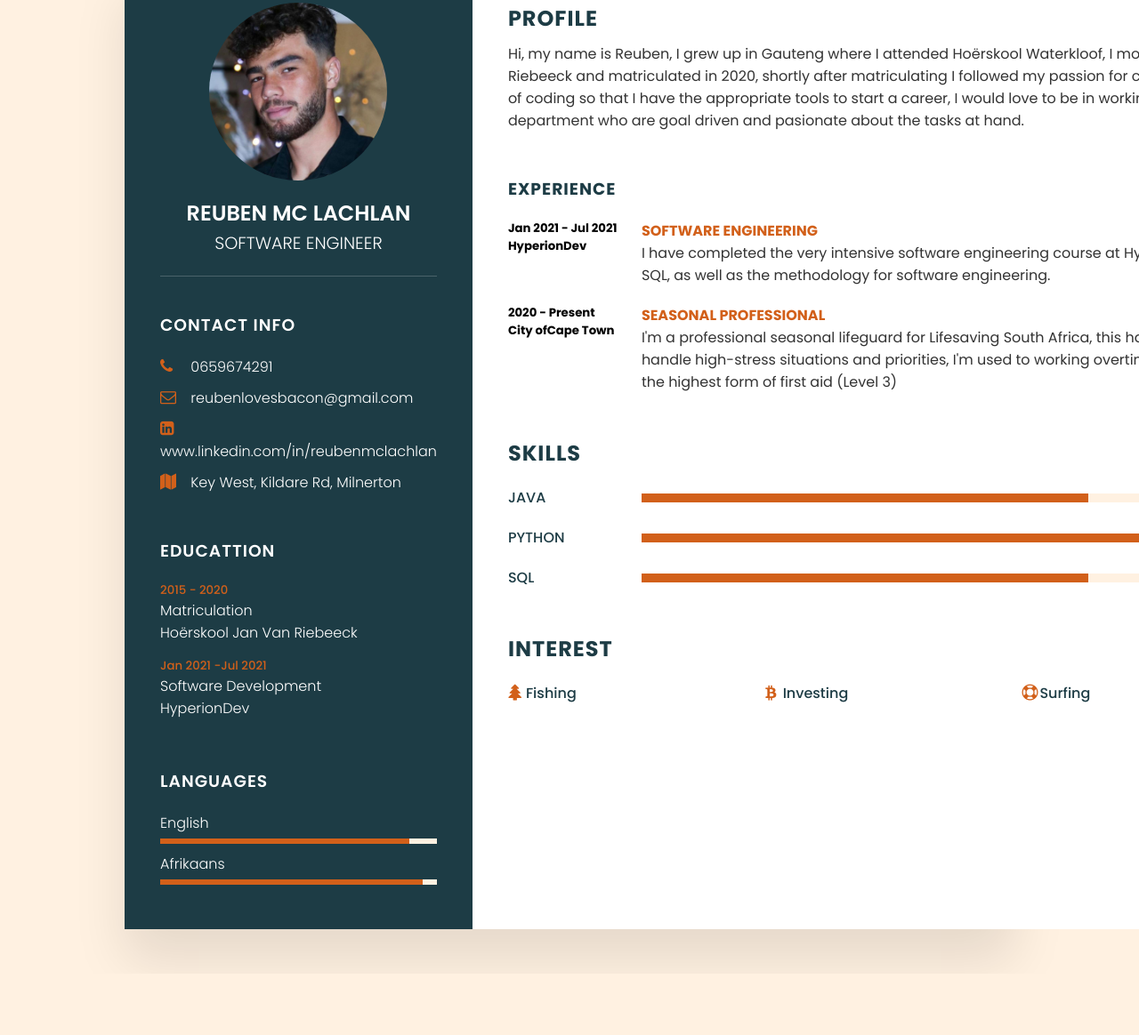
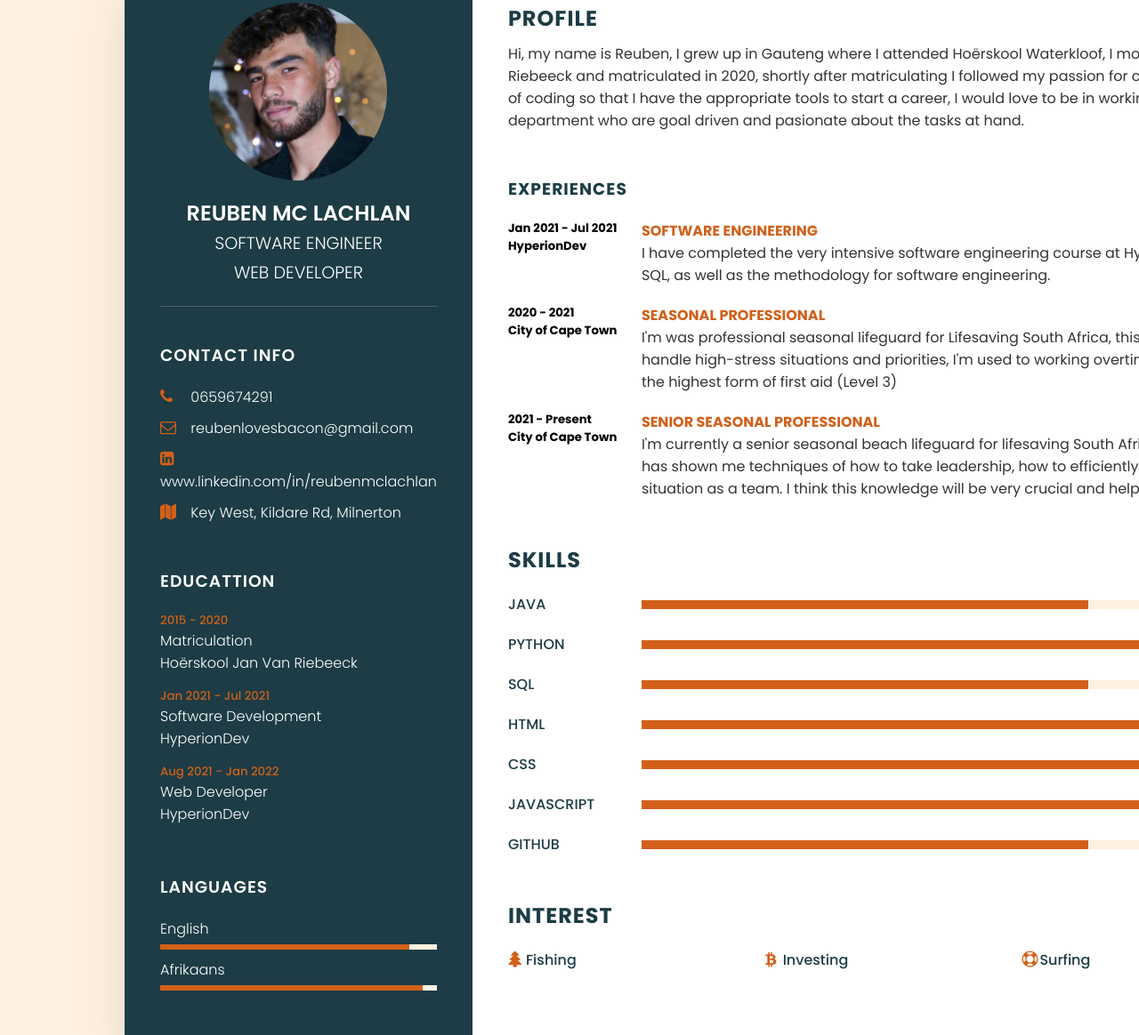
Before and after one commit to ReubenMclachlan/Reuben_Mc_Lachlan_resume, a plain HTML site: page index.html in a window 1280 px wide. Shown: the part 87-1251 px from the top of the page at 89% size. Before the commit the page ends 1182 px from the top, so only its background shows below. Drawn offline with Linux system fonts and the light colour scheme.

Commit message:
Updated resume

```diff
--- a/index.html
+++ b/index.html
@@ -13,7 +13,7 @@
 				<div class="imgBox">
 					<img src="CvImage.JPG">
 				</div>
-				<h2>Reuben Mc Lachlan<br><span>Software Engineer</span></h2>
+				<h2>Reuben Mc Lachlan<br><span>Software Engineer <br> Web Developer</span></h2>
 			</div>
 
 			<div class="contactInfo">
@@ -47,8 +47,13 @@
 						<h4>Hoërskool Jan Van Riebeeck</h4>
 					</li>
 					<li>
-						<h5>Jan 2021 -Jul 2021</h5>
+						<h5>Jan 2021 - Jul 2021</h5>
 						<h4>Software Development</h4>
+						<h4>HyperionDev</h4>
+					</li>
+					<li>
+						<h5>Aug 2021 - Jan 2022</h5>
+						<h4>Web Developer</h4>
 						<h4>HyperionDev</h4>
 					</li>
 				</ul>
@@ -79,7 +84,7 @@
 				<p>Hi, my name is Reuben, I grew up in Gauteng where I attended Hoërskool Waterkloof, I moved to Cape Town in 2017 and joined Hoërskool Jan Van Riebeeck and matriculated in 2020, shortly after matriculating I followed my passion for coding and joined HyperionDev to grow my knowledge of coding so that I have the appropriate tools to start a career, I would love to be in working enviroment with a good and healthy team in the IT department who are goal driven and pasionate about the tasks at hand.</p>
 			</div>
 			<div class="about">
-				<h3 class="title2">Experience</h3>
+				<h3 class="title2">Experiences</h3>
 				<div class="box">
 					<div class="year_company">
 						<h5>Jan 2021 - Jul 2021</h5>
@@ -92,12 +97,22 @@
 				</div>
 				<div class="box">
 					<div class="year_company">
-						<h5>2020 - Present</h5>
-						<h5>City ofCape Town</h5>
+						<h5>2020 - 2021</h5>
+						<h5>City of Cape Town</h5>
 					</div>
 					<div class="text">
 						<h4>Seasonal Professional </h4>
-						<p>I'm a professional seasonal lifeguard for Lifesaving South Africa, this has provided lessons about responsibilities, how to handle high-stress situations and priorities, I'm used to working overtime and on holidays and don't mind doing so, I also have the highest form of first aid (Level 3)</p>
+						<p>I'm was professional seasonal lifeguard for Lifesaving South Africa, this has provided lessons about responsibilities, how to handle high-stress situations and priorities, I'm used to working overtime and on holidays and don't mind doing so, I also have the highest form of first aid (Level 3)</p>
+					</div>
+				</div>
+				<div class="box">
+					<div class="year_company">
+						<h5>2021 - Present</h5>
+						<h5>City of Cape Town</h5>
+					</div>
+					<div class="text">
+						<h4>Senior Seasonal Professional </h4>
+						<p>I'm currently a senior seasonal beach lifeguard for lifesaving South Africa. I am the team leader of a group of 19 lifeguards, this has shown me techniques of how to take leadership, how to efficiently work with a group of people, and how to work around a situation as a team. I think this knowledge will be very crucial and helpful in a working environment</p>
 					</div>
 				</div>
 			</div>
@@ -122,6 +137,30 @@
 						<div style="width: 50%"></div>
 					</div>
 				</div>
+				<div class="box">
+					<h4>Html</h4>
+					<div class="percent">
+						<div style="width: 85%"></div>
+					</div>
+				</div>
+				<div class="box">
+					<h4>Css</h4>
+					<div class="percent">
+						<div style="width: 60%"></div>
+					</div>
+				</div>
+				<div class="box">
+					<h4>JavaScript</h4>
+					<div class="percent">
+						<div style="width: 60%"></div>
+					</div>
+				</div>
+				<div class="box">
+					<h4>GitHub</h4>
+					<div class="percent">
+						<div style="width: 50%"></div>
+					</div>
+				</div>
 			</div>
 
 			<div class="about interest">
```
